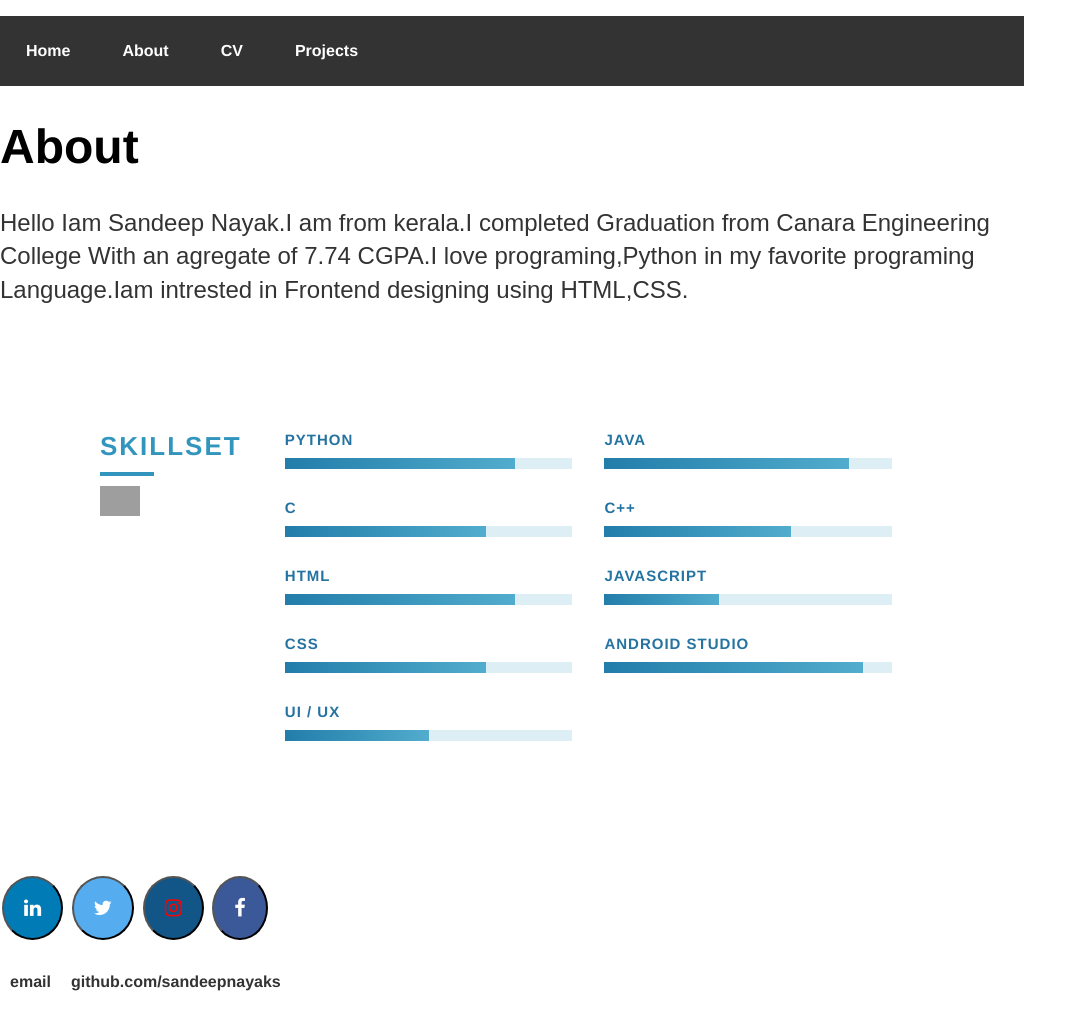
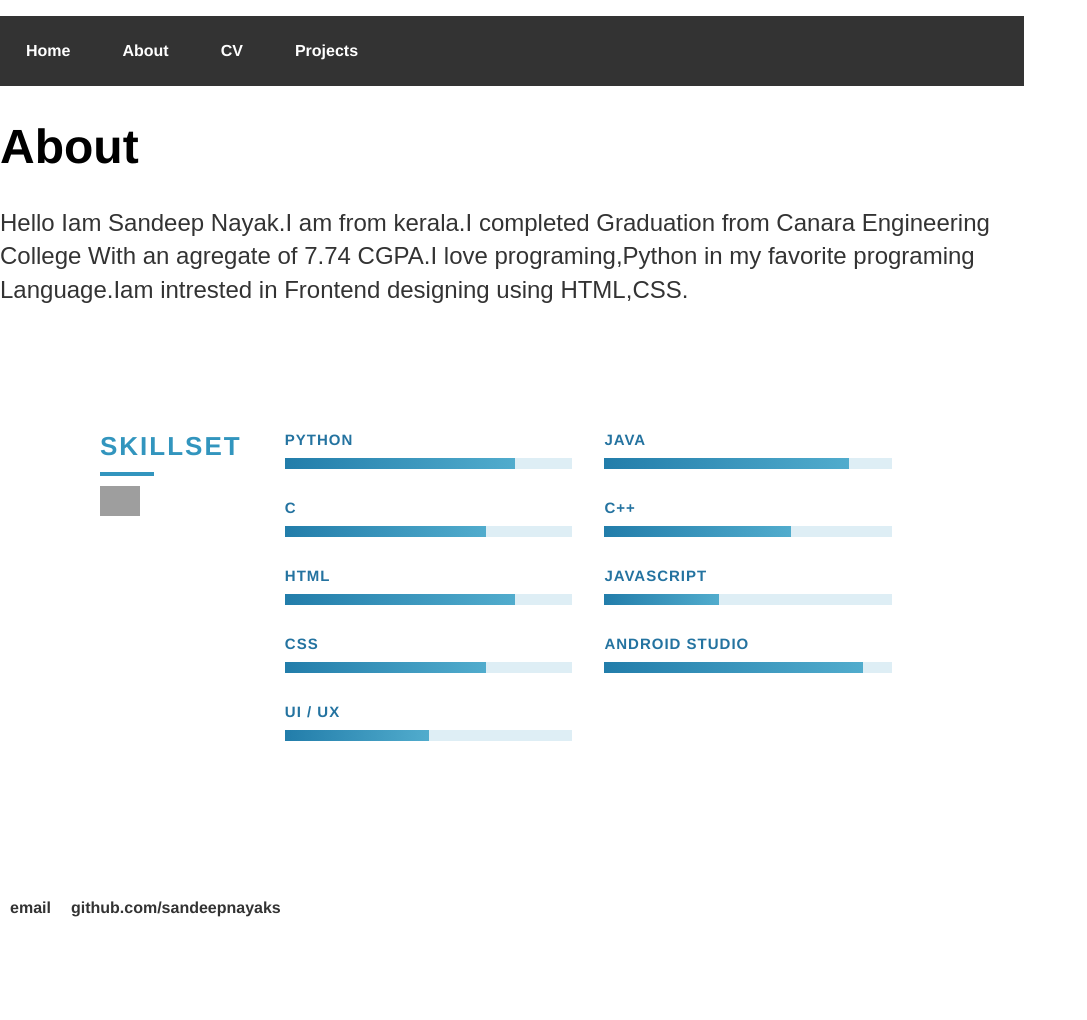
Before and after one commit to sandeepnayaks/sandeepnayaks.github.io, a Jekyll site: the page built from about/index.html, in a window 1280 px wide. Shown: the whole page, without its empty margins (0-1087 px from the left). Built offline with Jekyll 4.4.1, drawn with Linux system fonts in a browser that asks for light colours; after the commit the page ends 946 px from its top, so only the background shows below that; grey boxes are pictures that could not be loaded.

Commit message:
Update index.html

```diff
--- a/about/index.html
+++ b/about/index.html
@@ -74,13 +74,4 @@ title: About Sandeep S
       </div>
     </div>
   </div>
-				<a href="https://www.linkedin.com/in/sandeep-s-77a57a163" target="_blank">
-    <button class="fa fa-linkedin" ></button>
-</a>
-
-				<a href="https://twitter.com/sandeepnayak_/"target="_blank"><button class="fa fa-twitter" ></button></a></li>
-				<a href="https://www.instagram.com/sandeepnayak_"target="_blank"><button  class="fa fa-instagram" ></button></a></li>
-<a href="https://www.facebook.com/sandeep.nayak.5439087" target="_blank">
-    <button class="fa fa-facebook" ></button>
-</a>
 		</div>
```
